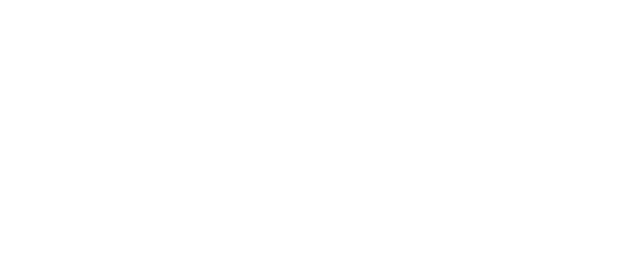
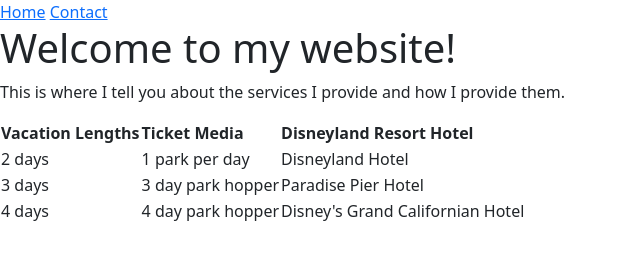
Before and after one commit to mariahchildress/weeknineproject, a website: page index.html in a window 1280 px wide. Shown: the whole page, without its empty margins (0-640 px from the left). Drawn offline with nearby package versions, Linux system fonts and the light colour scheme.

Commit message:
Friday Afternoon

```diff
--- a/index.html
+++ b/index.html
@@ -4,10 +4,42 @@
     <meta charset="UTF-8">
     <meta http-equiv="X-UA-Compatible" content="IE=edge">
     <meta name="viewport" content="width=device-width, initial-scale=1.0">
-    <title>My Website</title>
-    <link rel="stylesheet" href="">
+    <title>Disneyland Planning</title>
+    <link rel="stylesheet" href="node_modules/bootstrap/dist/css/bootstrap.css">
 </head>
 <body>
 
+   <div>
+       <a href="index.html">Home</a>
+       <a href="contact.html">Contact</a>
+   </div>
+
+    <h1>Welcome to my website!</h1>
+
+    <p>This is where I tell you about the services I provide and how I provide them.</p>
+
+    <table class="center">
+        <tr>
+            <th>Vacation Lengths</th>
+            <th>Ticket Media</th>
+            <th>Disneyland Resort Hotel</th>
+        </tr>
+        <tr>
+            <td>2 days</td>
+            <td>1 park per day</td>
+            <td>Disneyland Hotel</td>
+        </tr>
+        <tr>
+            <td>3 days</td>
+            <td>3 day park hopper</td>
+            <td>Paradise Pier Hotel</td>
+        </tr>
+        <tr>
+            <td>4 days</td>
+            <td>4 day park hopper</td>
+            <td>Disney's Grand Californian Hotel</td>
+        </tr>
+    </table>
+
 </body>
 </html>
--- /dev/null
+++ b/styles.css
@@ -0,0 +1,33 @@
+h1 {
+    color: purple;
+    text-align: center;
+}
+
+a:link {
+    color: black;
+}
+
+a:visited {
+    color: purple;
+}
+
+a:active{
+    color: blue;
+}
+
+div {
+    text-align: center;
+}
+
+p {
+    text-align: center;
+}
+
+.center {
+    margin-left: auto;
+    margin-right: auto;
+}
+
+form {
+    text-align: center;
+}
```
Also changed, not shown: contact.html (added, +30 -0 lines), package.json (added, +22 -0 lines), 2 other files.
